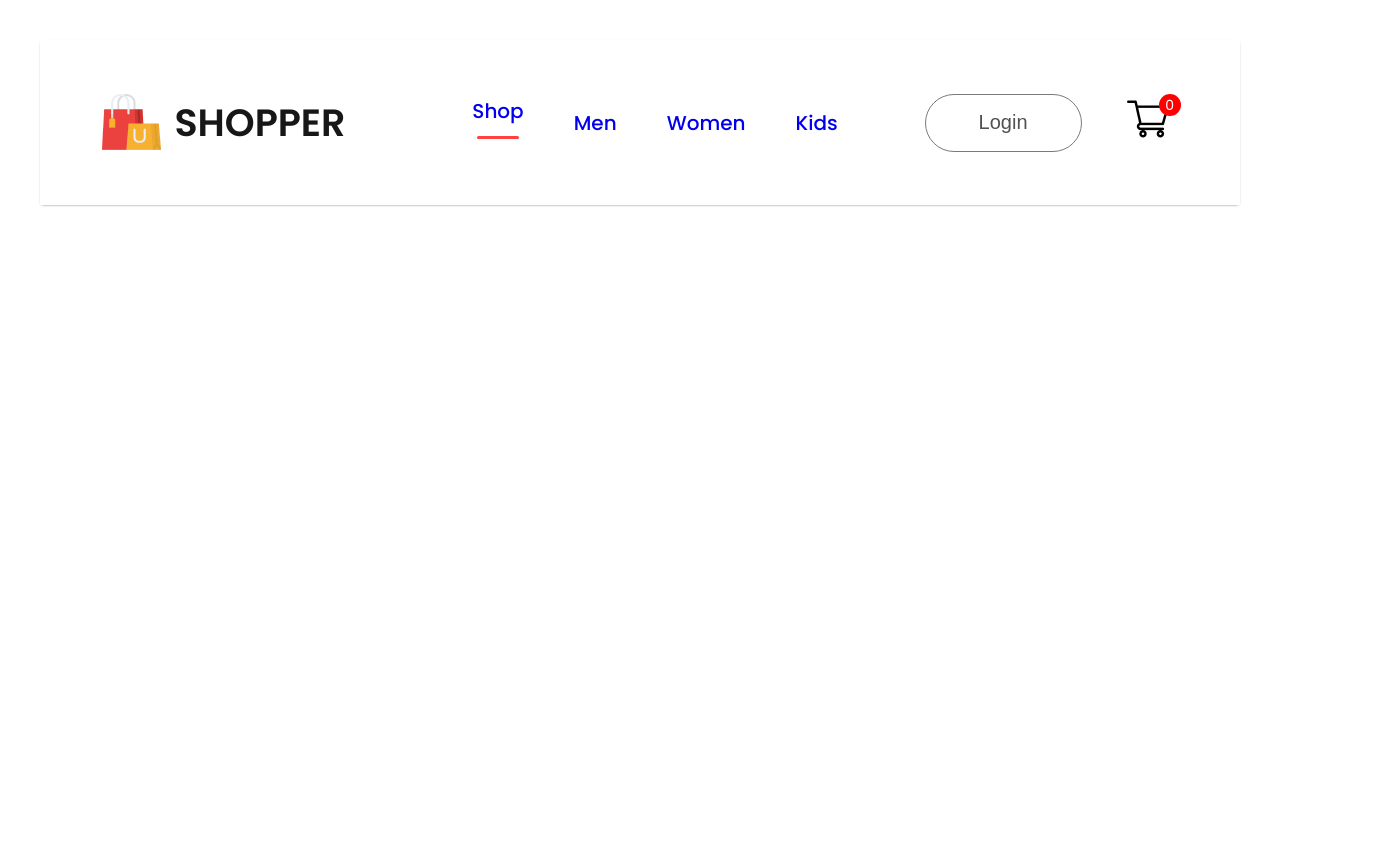
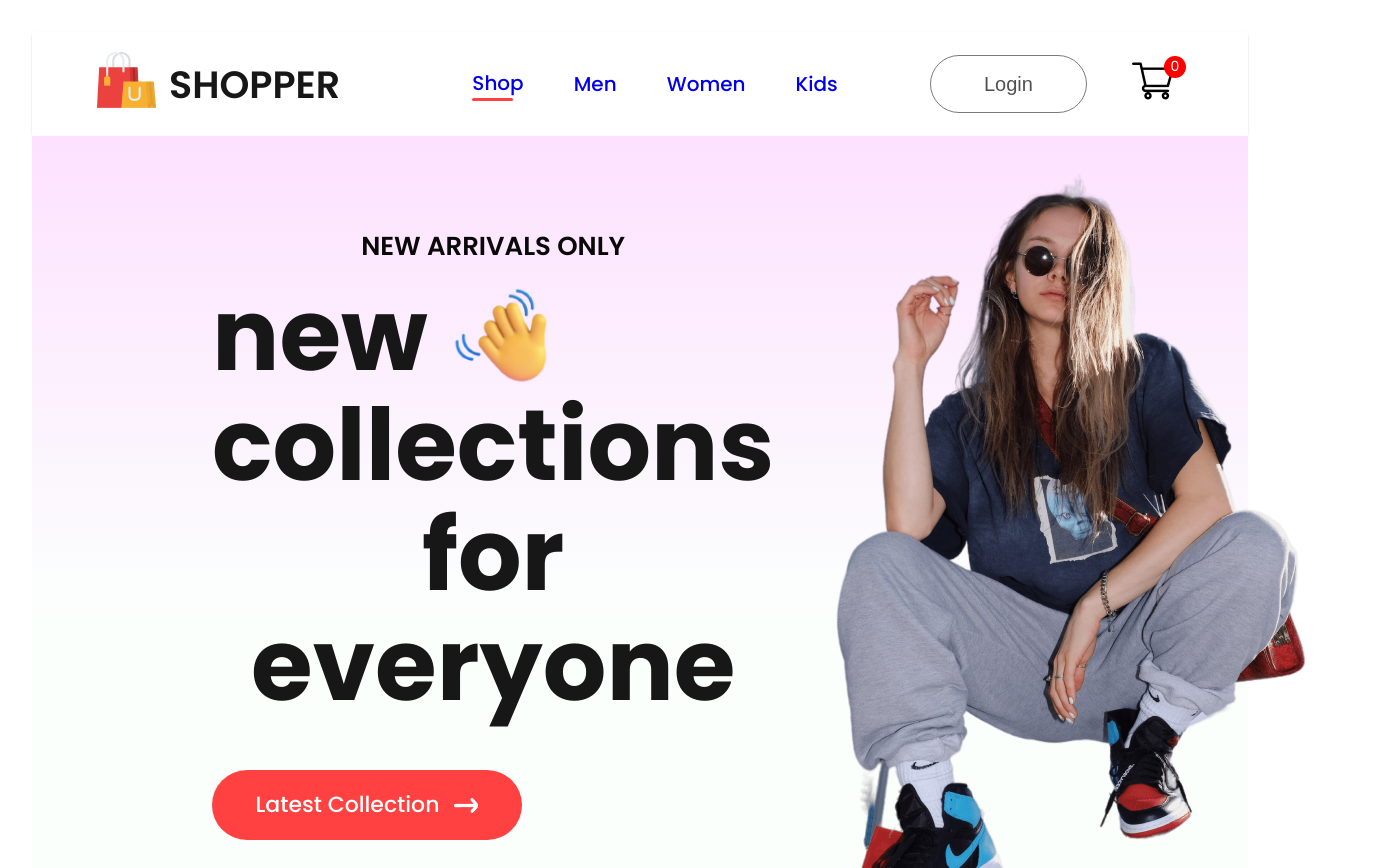
Before and after one commit to shahultas/Cart-Mern, a React (Vite) app in the folder Client/: page / in a window 1280 px wide. Shown: the top 868 px of the page, 1387 px wide, since content can reach past the window. Before the commit the page ends 800 px from the top, so only its background shows below. Built offline with nearby package versions, Linux system fonts and the light colour scheme.

Commit message:
hero is progressing

```diff
--- /dev/null
+++ b/Client/src/components/Hero/Hero.css
@@ -0,0 +1,49 @@
+.hero {
+  height: 100vh;
+  background: linear-gradient(180deg, #fde1ff, #e1ffea22 60%);
+  display: flex;
+}
+
+.hero-left {
+  flex: 1;
+  display: flex;
+  flex-direction: column;
+  justify-content: center;
+  gap: 20px;
+  padding-left: 180px;
+  line-height: 1.1;
+}
+.hero-left h2 {
+  color: #090909;
+  font-size: 26px;
+  font-weight: 600;
+}
+.hero-left p {
+  color: #171717;
+  font-size: 100px;
+  font-weight: 700;
+}
+
+.hero-hand-icon {
+  display: flex;
+  align-items: center;
+  gap: 20px;
+}
+.hero-hand-icon img {
+  width: 105px;
+}
+
+.hero-latest-btn {
+  display: flex;
+  justify-content: center;
+  align-items: center;
+  gap: 15px;
+  width: 310px;
+  height: 70px;
+  border-radius: 75px;
+  margin-top: 30px;
+  background: #ff4141;
+  color: white;
+  font-size: 22px;
+  font-weight: 500;
+}
--- /dev/null
+++ b/Client/src/components/Hero/Hero.jsx
@@ -0,0 +1,32 @@
+import React from "react";
+import "./Hero.css";
+import hand_icon from "../../assets/hand_icon.png";
+import arrow_icon from "../../assets/arrow.png";
+import hero_image from "../../assets/hero_image.png";
+
+const Hero = () => {
+  return (
+    <div className="hero">
+      <div className="hero-left">
+        <h2>NEW ARRIVALS ONLY</h2>
+        <div>
+          <div className="hero-hand-icon">
+            <p>new</p>
+            <img src={hand_icon} alt="" />
+          </div>
+          <p>collections</p>
+          <p>for everyone</p>
+        </div>
+        <div className="hero-latest-btn">
+          <div>Latest Collection</div>
+          <img src={arrow_icon} alt="" />
+        </div>
+      </div>
+      <div className="hero-right">
+        <img src={hero_image} alt="" />
+      </div>
+    </div>
+  );
+};
+
+export default Hero;
--- a/Client/src/components/Navbar/Navbar.jsx
+++ b/Client/src/components/Navbar/Navbar.jsx
@@ -13,7 +13,9 @@
     <div className="navbar">
       <div className="nav-logo">
         {/* log section */}
-        <img src={logo} alt="" />
+        <Link to="/" onClick={() => setMenu("shop")}>
+          <img src={logo} alt="" />
+        </Link>
         <p>SHOPPER</p>
       </div>
       <ul className="nav-menu">
--- a/Client/src/index.css
+++ b/Client/src/index.css
@@ -1,3 +1,7 @@
+* {
+  margin: 0;
+}
+
 body {
-    font-family: 'poppins';
+  font-family: "poppins";
 }
--- a/Client/src/pages/Shop.jsx
+++ b/Client/src/pages/Shop.jsx
@@ -1,11 +1,12 @@
-import React from 'react'
+import React from "react";
+import Hero from "../components/Hero/Hero";
 
 const Shop = () => {
   return (
     <div>
+      <Hero />
+    </div>
+  );
+};
 
-    </div>
-  )
-}
-
-export default Shop
+export default Shop;
```
